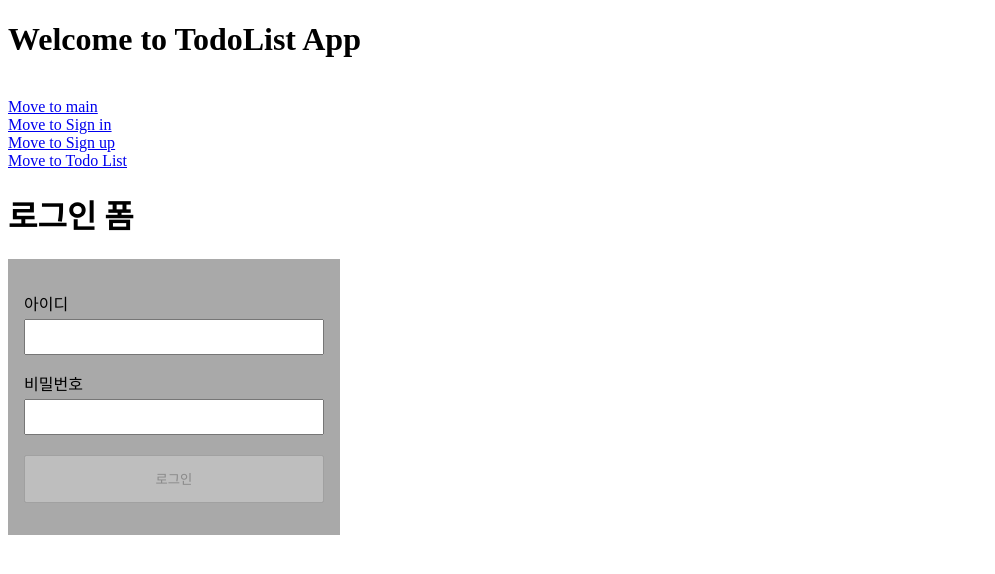
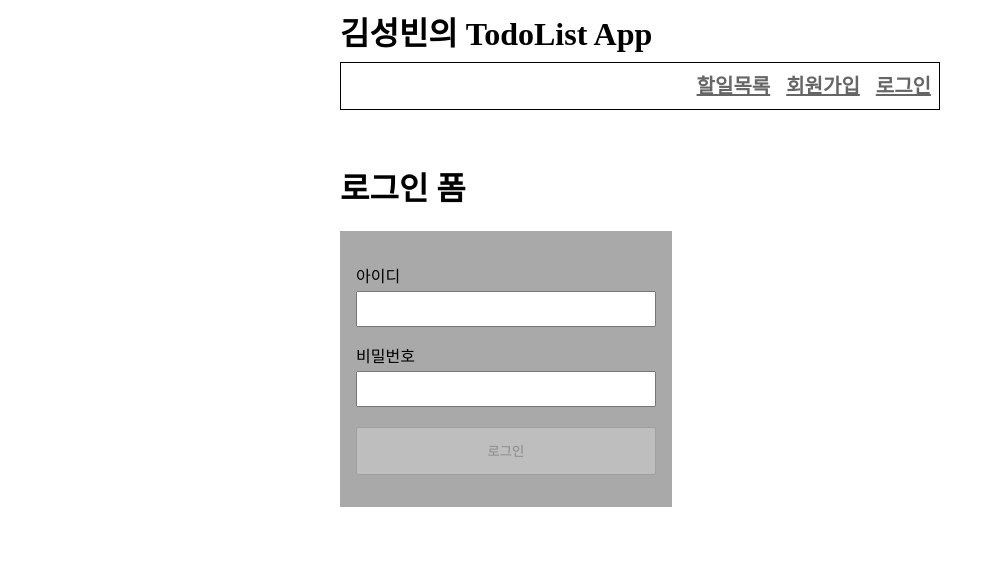
Before and after one commit to seongbin9786/wanted-pre-onboarding-frontend, a React (Create React App) app: page /signin in a window 1280 px wide. Shown: the top 574 px of the page, without its empty margins (0-995 px from the left). Built offline with nearby package versions, Linux system fonts and the light colour scheme.

Commit message:
feat(UI Design): Revamped UI and refactored to Style objects

```diff
--- /dev/null
+++ b/src/components/Button.tsx
@@ -0,0 +1,26 @@
+import type * as CSS from 'csstype';
+
+interface ButtonProps {
+  id?: string;
+  name: string;
+  handleClick: () => void;
+}
+
+const ButtonStyle: CSS.Properties = {
+  color: '#666',
+  fontSize: '16px',
+  backgroundColor: '#eee',
+  border: '2px solid #ddd',
+  borderRadius: '8px',
+  padding: '4px 8px',
+  cursor: 'pointer',
+  minWidth: '52px',
+};
+
+export function Button({ id, name, handleClick }: ButtonProps) {
+  return (
+    <button id={id} data-testid={id} onClick={handleClick} style={ButtonStyle}>
+      {name}
+    </button>
+  );
+}
--- /dev/null
+++ b/src/components/Layout.tsx
@@ -0,0 +1,31 @@
+import type * as CSS from 'csstype';
+
+import { Outlet } from 'react-router-dom';
+import { NavigationBar } from './NavigationBar';
+
+const TITLE = '김성빈의 TodoList App';
+
+const ContainerStyle: CSS.Properties = {
+  display: 'flex',
+  flexDirection: 'column',
+  gap: '32px',
+  minWidth: '400px',
+  maxWidth: '600px',
+  margin: '0px auto',
+};
+
+const TitleStyle: CSS.Properties = {
+  margin: '0px 0px 8px 0px',
+};
+
+export const Layout = () => {
+  return (
+    <div style={ContainerStyle}>
+      <div>
+        <h1 style={TitleStyle}>{TITLE}</h1>
+        <NavigationBar />
+      </div>
+      <Outlet />
+    </div>
+  );
+};
--- a/src/components/NavigationBar.tsx
+++ b/src/components/NavigationBar.tsx
@@ -1,23 +1,62 @@
 import { useContext } from 'react';
-import { Link, Outlet } from 'react-router-dom';
+import { Link, useNavigate } from 'react-router-dom';
 import { LoginContext } from '../contexts/LoginContext';
 
+import type * as CSS from 'csstype';
+
+const NAVBAR_LINKS = [
+  ['/signin', '로그인'],
+  ['/signup', '회원가입'],
+  ['/todo', '할일목록'],
+];
+
+const ContainerStyle: CSS.Properties = {
+  display: 'flex',
+  gap: '16px',
+  border: '1px solid black',
+  flexDirection: 'row-reverse',
+  padding: '8px',
+};
+
+const LinkStyle: CSS.Properties = {
+  fontSize: '20px',
+  lineHeight: '1.5',
+  fontWeight: 'bold',
+  color: '#666',
+};
+
+const LogoutButtonStyle: CSS.Properties = {
+  fontSize: '20px',
+  lineHeight: '1.5',
+  fontWeight: 'bold',
+  background: 'none',
+  border: 'none',
+  textDecoration: 'underline',
+  cursor: 'pointer',
+  color: '#666',
+};
+
 export const NavigationBar = () => {
+  const navigate = useNavigate();
   const { loggedIn, logout } = useContext(LoginContext);
 
+  const handleLogout = () => {
+    logout();
+    navigate('/');
+  };
+
   return (
-    <div>
-      <h1>Welcome to TodoList App</h1>
-      {loggedIn && <button onClick={logout}>Logout</button>}
-      <br />
-      <Link to="/">Move to main</Link>
-      <br />
-      <Link to="/signin">Move to Sign in</Link>
-      <br />
-      <Link to="/signup">Move to Sign up</Link>
-      <br />
-      <Link to="/todo">Move to Todo List</Link>
-      <Outlet />
+    <div style={ContainerStyle}>
+      {loggedIn && (
+        <button onClick={handleLogout} style={LogoutButtonStyle}>
+          로그아웃
+        </button>
+      )}
+      {NAVBAR_LINKS.map(([link, name]) => (
+        <Link key={link} to={link} style={LinkStyle}>
+          {name}
+        </Link>
+      ))}
     </div>
   );
 };
--- a/src/components/TodoCreateForm.tsx
+++ b/src/components/TodoCreateForm.tsx
@@ -1,29 +1,45 @@
+import type * as CSS from 'csstype';
+
 import { useState } from 'react';
+import { Button } from './Button';
 
 export interface CreateFormProps {
   onAddNewTodo: (name: string) => void;
 }
 
+const ContainerStyle: CSS.Properties = {
+  display: 'flex',
+  flexDirection: 'row',
+  gap: '16px',
+  width: '100%',
+};
+
+const ModifyInputStyle: CSS.Properties = {
+  fontSize: '18px',
+  lineHeight: '1.5',
+  padding: '4px 8px',
+  width: '100%',
+};
+
 export function TodoCreateForm({ onAddNewTodo: addNewTodo }: CreateFormProps) {
   const [createInput, setCreateInput] = useState('');
 
   return (
-    <>
-      <h2>Add new Todo!</h2>
+    <div style={ContainerStyle}>
       <input
         data-testid="new-todo-input"
+        style={ModifyInputStyle}
         value={createInput}
         onChange={(e) => setCreateInput(e.target.value)}
       />
-      <button
+      <Button
         data-testid="new-todo-and-button"
-        onClick={async () => {
+        name="추가"
+        handleClick={async () => {
           addNewTodo(createInput);
           setCreateInput('');
         }}
-      >
-        추가
-      </button>
-    </>
+      />
+    </div>
   );
 }
--- a/src/components/TodoListItem.tsx
+++ b/src/components/TodoListItem.tsx
@@ -1,4 +1,7 @@
+import type * as CSS from 'csstype';
+
 import { useState } from 'react';
+import { Button } from './Button';
 
 interface TodoListItemProps {
   name: string;
@@ -22,10 +25,39 @@ export function TodoListItem({
     setModifyMode(false);
   };
 
+  const ContainerStyle: CSS.Properties = {
+    display: 'flex',
+    gap: '16px',
+    alignItems: 'center',
+  };
+
+  const LabelStyle: CSS.Properties = {
+    width: '240px',
+    display: 'flex',
+    gap: '8px',
+  };
+
+  const CheckboxStyle: CSS.Properties = {
+    minWidth: '18px',
+    accentColor: '#333',
+  };
+
+  const ModifyInputStyle: CSS.Properties = {
+    fontSize: '18px',
+    lineHeight: '1.5',
+    padding: '4px 8px',
+    width: '100px',
+  };
+
+  const NameStyle: CSS.Properties = {
+    fontStyle: 'italic',
+  };
+
   return (
-    <div style={{ display: 'flex', gap: 16, height: 48, alignItems: 'center' }}>
-      <label style={{ width: 240, display: 'flex', gap: 4 }}>
+    <div style={ContainerStyle}>
+      <label style={LabelStyle}>
         <input
+          style={CheckboxStyle}
           type="checkbox"
           name="checked"
           defaultChecked={checked}
@@ -33,38 +65,33 @@ export function TodoListItem({
         />
         {modifyMode ? (
           <input
+            style={ModifyInputStyle}
             data-testid="modify-input"
             value={input}
             onChange={(e) => setInput(e.target.value)}
           />
         ) : (
-          <span>{name}</span>
+          <span style={NameStyle}>{name}</span>
         )}
       </label>
 
       {modifyMode ? (
         <>
-          <button data-testid="submit-button" onClick={commitModified}>
-            제출
-          </button>
-          <button
-            data-testid="cancel-button"
-            onClick={() => setModifyMode(false)}
-          >
-            취소
-          </button>
+          <Button id="submit-button" name="제출" handleClick={commitModified} />
+          <Button
+            id="cancel-button"
+            name="취소"
+            handleClick={() => setModifyMode(false)}
+          />
         </>
       ) : (
         <>
-          <button
-            data-testid="modify-button"
-            onClick={() => setModifyMode(true)}
-          >
-            수정
-          </button>
-          <button data-testid="delete-button" onClick={handleDelete}>
-            삭제
-          </button>
+          <Button
+            id="modify-button"
+            name="수정"
+            handleClick={() => setModifyMode(true)}
+          />
+          <Button id="delete-button" name="삭제" handleClick={handleDelete} />
         </>
       )}
     </div>
--- a/src/pages/MainPage.tsx
+++ b/src/pages/MainPage.tsx
@@ -1,5 +1,5 @@
 export const MainPage = () => (
   <div>
-    <h1>Welcome to Seongbin onboarding</h1>
+    <h1>This is home</h1>
   </div>
 );
--- a/src/pages/TodoListPage.tsx
+++ b/src/pages/TodoListPage.tsx
@@ -1,9 +1,56 @@
+import type * as CSS from 'csstype';
+
 import { useContext, useEffect, useState } from 'react';
 import { useNavigate } from 'react-router-dom';
 import { TodoApi, TodoListItemData } from '../apis/TodoApis';
 import { TodoCreateForm } from '../components/TodoCreateForm';
 import { TodoListItem } from '../components/TodoListItem';
 import { LoginContext } from '../contexts/LoginContext';
+
+const RootContainerStyle: CSS.Properties = {
+  border: '1px black solid',
+  display: 'flex',
+  flexDirection: 'column',
+  padding: '16px 24px',
+  alignItems: 'center',
+  margin: 'auto',
+};
+
+const ListContainer: CSS.Properties = {
+  display: 'flex',
+  flexDirection: 'column',
+  gap: '8px',
+  rowGap: '16px',
+  listStyleType: 'none',
+  padding: '0px',
+};
+
+const DividerStyle: CSS.Properties = {
+  width: '100%',
+  margin: '16px 0px 8px 0px',
+  border: '1px',
+  borderTop: '1px solid #eee',
+};
+
+const ListItemStyle: CSS.Properties = {
+  fontSize: '20px',
+  lineHeight: '2',
+  display: 'flex',
+  gap: '8px',
+};
+
+const MarkerStyle: CSS.Properties = {
+  display: 'flex',
+  alignItems: 'center',
+};
+
+function Empty() {
+  return (
+    <div>
+      <h1>할 일 목록이 없어요. 하나 만들어보세요!</h1>
+    </div>
+  );
+}
 
 const API_SERVER_URL = 'https://pre-onboarding-selection-task.shop';
 
@@ -58,33 +105,22 @@ export function TodoListPage() {
     })();
   }, []);
 
-  if (!loggedIn) {
-    return (
-      <div>
-        <h1>You're not logged in!</h1>
-      </div>
-    );
-  }
-
-  if (!loaded) {
-    return (
-      <div>
-        <h1>loading...</h1>
-      </div>
-    );
+  if (!loggedIn || !loaded) {
+    return null;
   }
 
   return (
-    <div>
-      <h1>Your todos:</h1>
+    <div style={RootContainerStyle}>
+      <h1>남은 할일 목록!</h1>
+      <TodoCreateForm onAddNewTodo={handleAddNewTodo} />
+      <hr style={DividerStyle} />
       {todos.length === 0 ? (
-        <div>
-          <h1>list is empty...</h1>
-        </div>
+        <Empty />
       ) : (
-        <ol style={{ display: 'flex', flexDirection: 'column', gap: 8 }}>
-          {todos.map(({ id, todo, isCompleted }) => (
-            <li key={id}>
+        <ol style={ListContainer}>
+          {todos.map(({ id, todo, isCompleted }, idx) => (
+            <li style={ListItemStyle} key={id}>
+              <span style={MarkerStyle}>{idx + 1}.</span>
               <TodoListItem
                 name={todo}
                 checked={isCompleted}
@@ -96,7 +132,6 @@ export function TodoListPage() {
           ))}
         </ol>
       )}
-      <TodoCreateForm onAddNewTodo={handleAddNewTodo} />
     </div>
   );
 }
--- a/src/pages/index.tsx
+++ b/src/pages/index.tsx
@@ -1,5 +1,5 @@
 import { BrowserRouter, Route, Routes } from 'react-router-dom';
-import { NavigationBar } from '../components/NavigationBar';
+import { Layout } from '../components/Layout';
 import { MainPage } from './MainPage';
 import { NotFoundPage } from './NotFoundPage';
 import { SignInPage } from './SignInpage';
@@ -10,7 +10,7 @@ export const RootRouter = () => {
   return (
     <BrowserRouter>
       <Routes>
-        <Route path="/" element={<NavigationBar />}>
+        <Route path="/" element={<Layout />}>
           <Route index element={<MainPage />} />
           <Route path="signin" element={<SignInPage />} />
           <Route path="signup" element={<SignUpPage />} />
```
